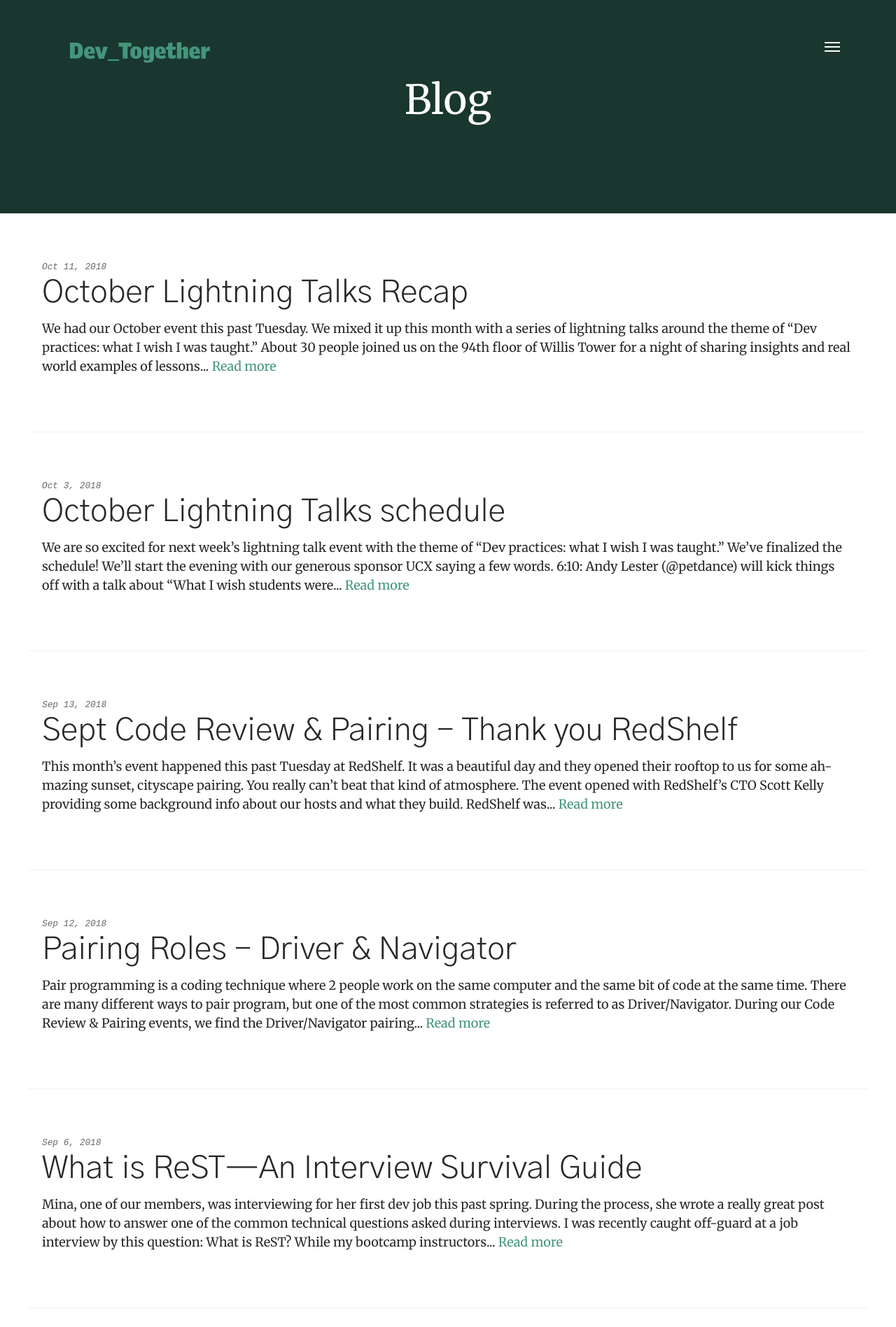
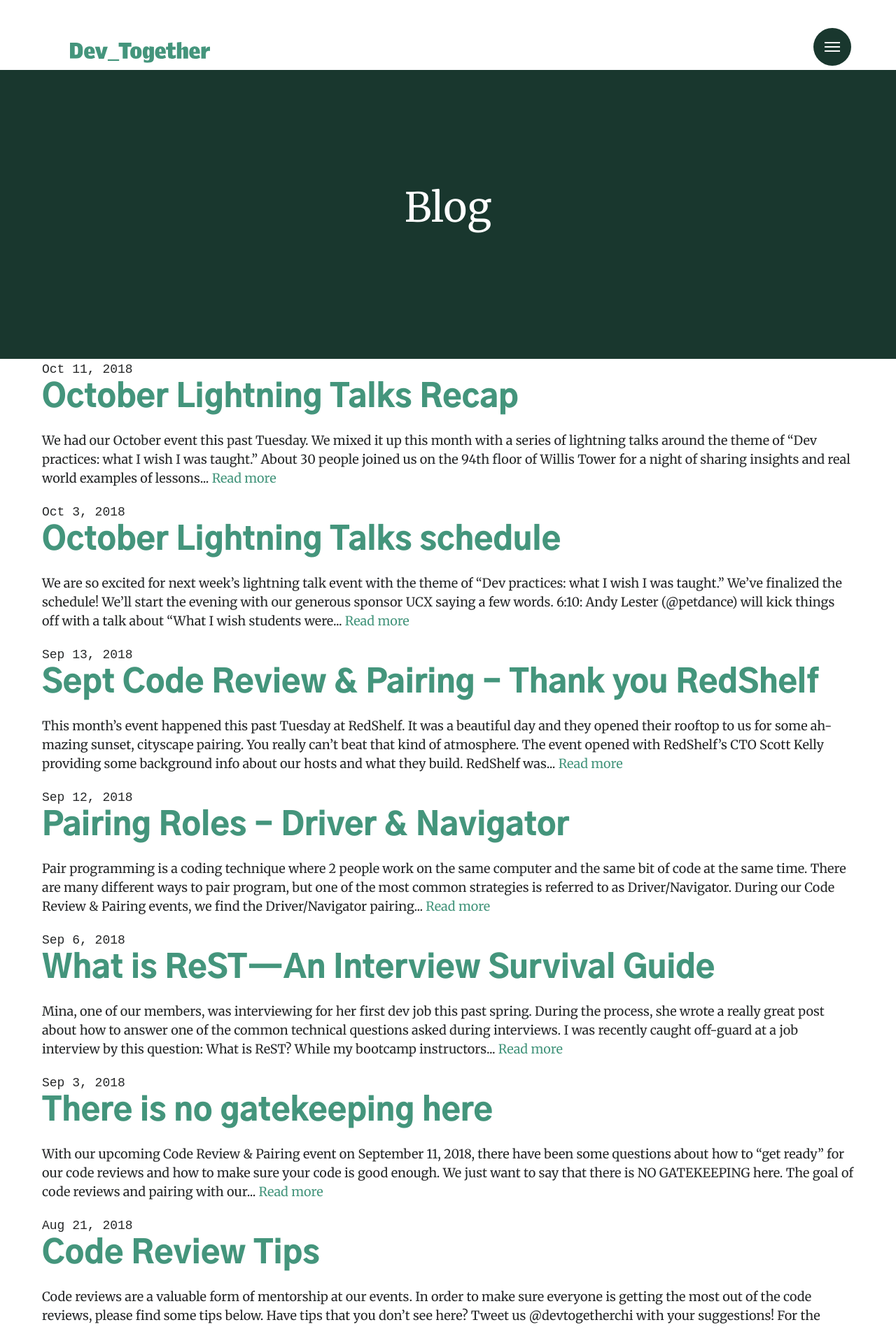
Before and after one commit to mercedesb/dev-together, a Jekyll site: the page built from docs/blog/index.html, in a window 1280 px wide. Shown: the top 1897 px of the page at 70% size. Built offline with Jekyll 4.4.1, drawn with Linux system fonts in a browser that asks for light colours; some web fonts are replaced.

Commit message:
remove unused styles

```diff
--- a/docs/_sass/base/_base.scss
+++ b/docs/_sass/base/_base.scss
@@ -12,7 +12,6 @@
 @import "globals";
 @import "intro";
 @import "navbar";
-@import "post";
 @import "syntax-highlighting";
 @import "footer";
 
@@ -20,3 +19,7 @@
 @import "content";
 @import "chapters";
 @import "styleguide";
+
+.Page {
+  margin-top: $large-spacing;
+}
--- a/docs/_sass/base/_post.scss
+++ /dev/null
@@ -1,70 +0,0 @@
-.post {
-  margin-bottom: $base-spacing;
-}
-.post-header {
-  margin-bottom: $base-spacing;
-  /*padding: 5em 2em;*/
-  & .intro-in {
-    @include media($min-tablet-large) {
-    padding: 6em 0;
-  }
-  }
-
-  a {
-    color: $white;
-  }
-}
-
-.post-title,
-.post-meta {
-  font-weight: $light-font-weight;
-
-  a {
-    text-decoration: none;
-    color: $base-font-color;
-
-    &:after {
-      content: '➝';
-      display: inline-block;
-      left: -5px;
-      opacity: 0;
-      position: relative;
-      @include transition(left .15s ease-in-out, opacity .15s ease-in-out);
-      top: 0;
-    }
-
-    &:hover,
-    &:focus,
-    &:active {
-      color: $green;
-
-      &:after {
-        opacity: 1;
-        left: 10px;
-      }
-    }
-  }
-}
-
-.post-meta {
-  font-style: italic;
-}
-
-.post-item {
-  padding-bottom: $base-spacing;
-  margin-bottom: $base-spacing;
-  border-bottom: 1px solid lighten($base-border-color, 5%);
-
-  .post-title {
-    margin-bottom: 10px;
-  }
-
-  .post-meta {
-    opacity: .7;
-    font-size: .8rem;
-  }
-
-  &:last-child {
-    border: none;
-  }
-}
```
